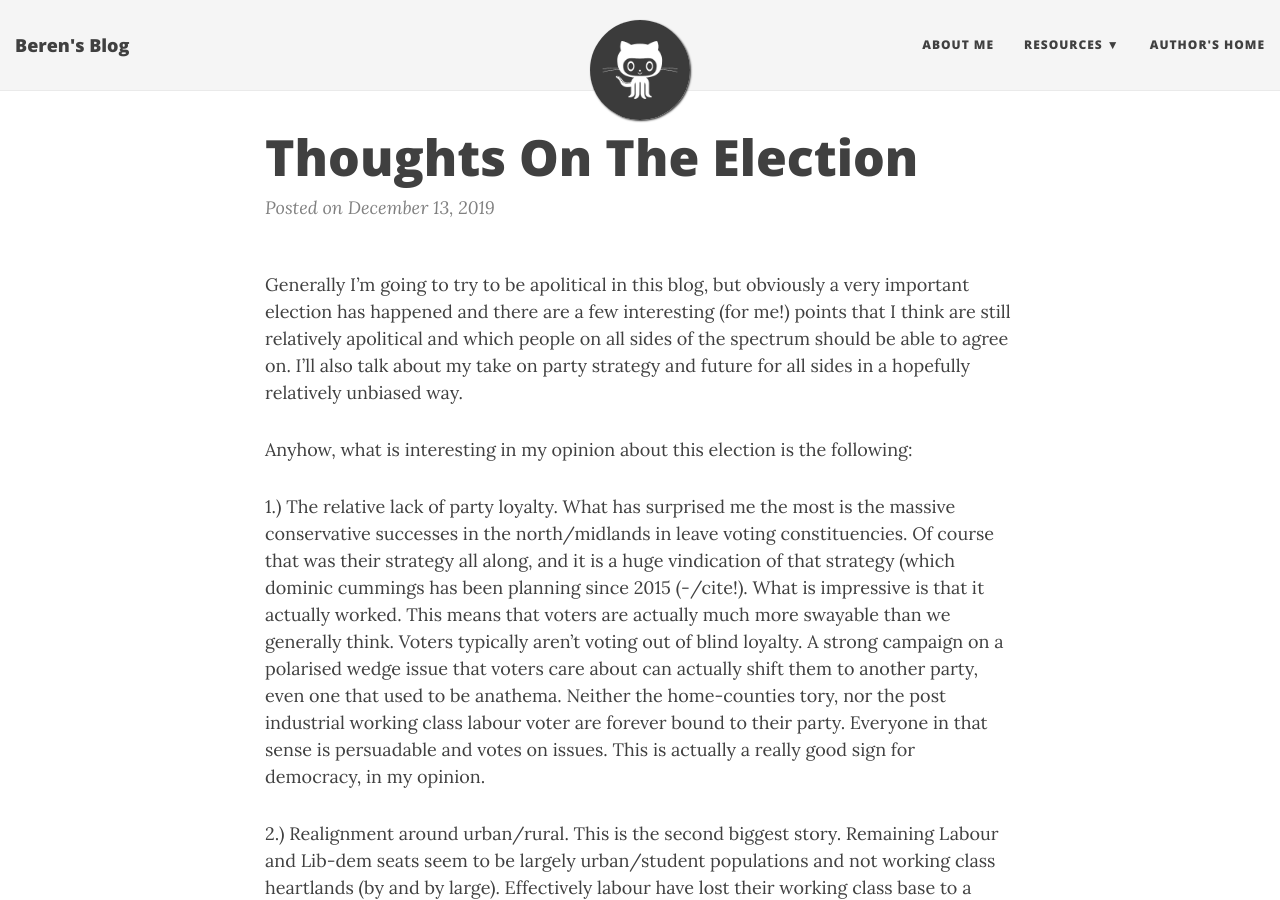
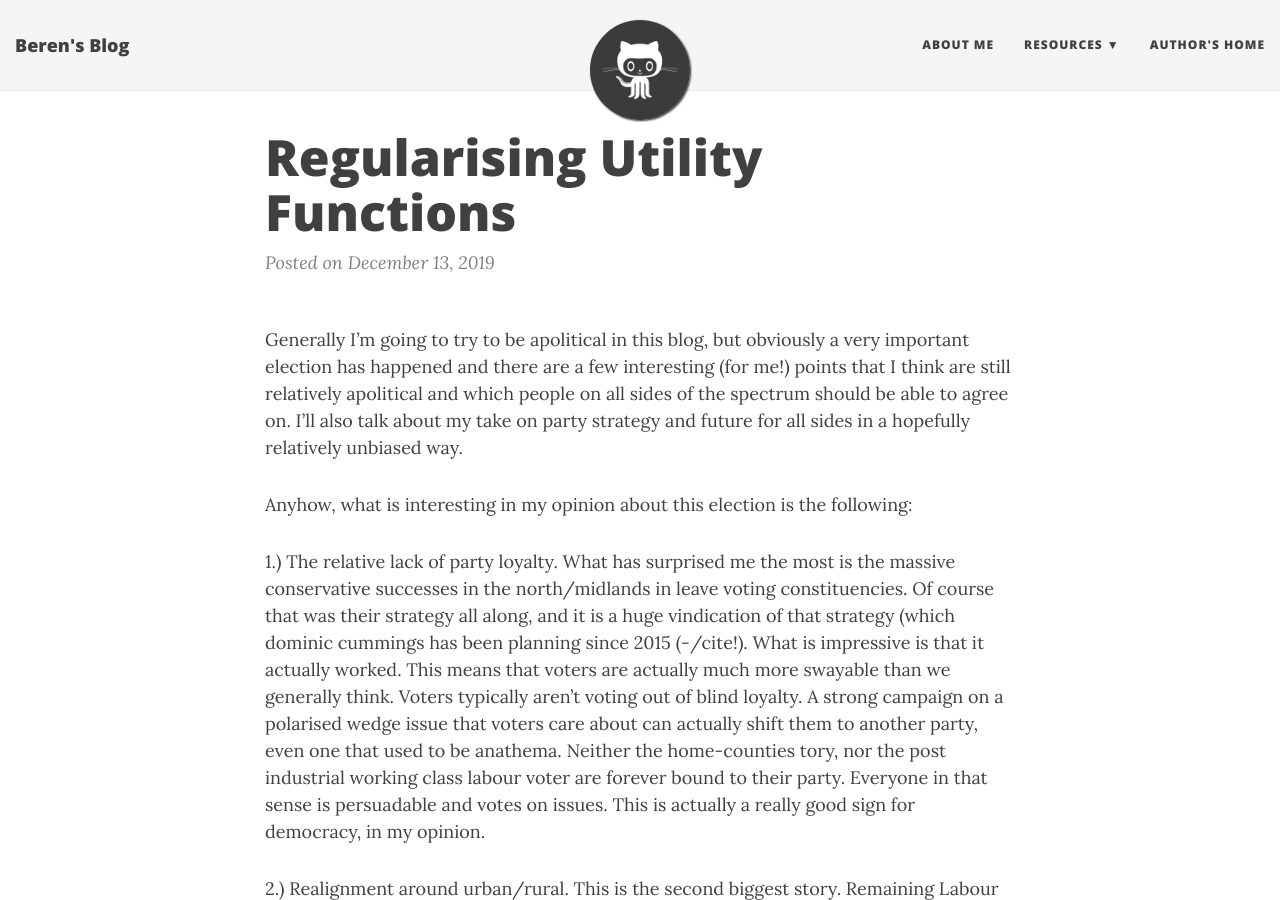
Before and after one commit to BerenMillidge/BerenMillidge.github.io, a Jekyll site: the page built from _posts/2019-12-13-Thoughts-On-The-Election.md, in a window 1280 px wide and 900 px high. Built offline with Jekyll 4.4.1, drawn with Linux system fonts in a browser that asks for light colours; nearby versions of some CDN libraries.

Commit message:
Update 2019-12-13-Thoughts-On-The-Election.md

```diff
--- a/_posts/2019-12-13-Thoughts-On-The-Election.md
+++ b/_posts/2019-12-13-Thoughts-On-The-Election.md
@@ -1,3 +1,8 @@
+---
+layout: post
+title: "Regularising Utility Functions"
+---
+
 Generally I'm going to try to be apolitical in this blog, but obviously a very important election has happened and there are a few interesting (for me!) points
 that I think are still relatively apolitical and which people on all sides of the spectrum should be able to agree on. I'll also talk about my take on party strategy and future
 for all sides in a hopefully relatively unbiased way.
```
